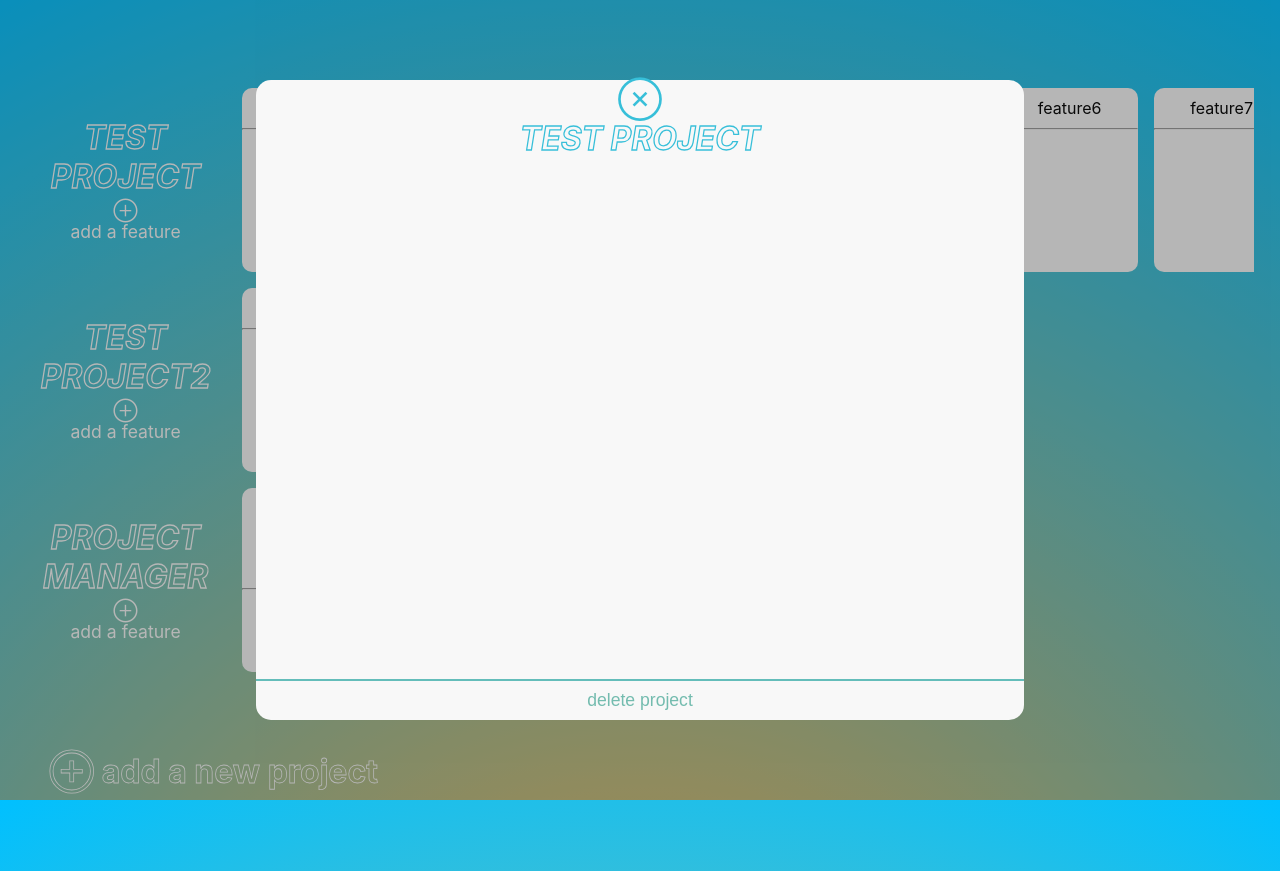
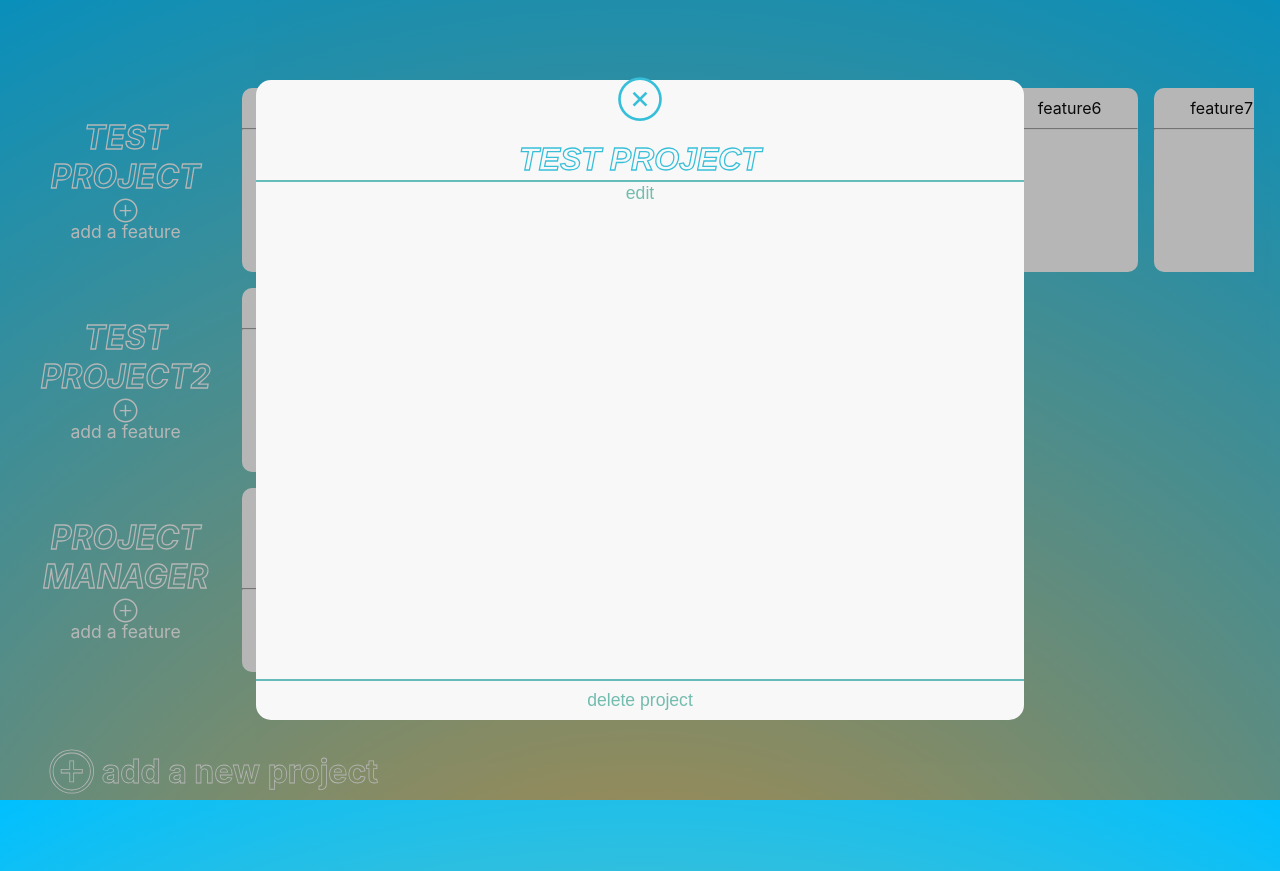
Before and after one commit to tootboi/React-ProjectManager, a React (Create React App) app: page / in a window 1280 px wide. Both pictures are taken after a click on the element "TEST PROJECT". Built offline with nearby package versions, Linux system fonts and the light colour scheme.

Commit message:
can now edit project titles

```diff
--- a/src/components/ProjectDetails.js
+++ b/src/components/ProjectDetails.js
@@ -10,8 +10,10 @@ const ProjectDetails = ({project}) => {
         // this line adds focus text input field of feature form. There is def a better way to do this.
         document.getElementById('featureForm'+project.id).children[0].children[2].children[0].focus();
     }
-    const deleteProject = (e) => {
+    const projectOverlay = (e) => {
         document.getElementById('projectOverlay'+project.id).style.display = 'block';
+        // this line adds focus text input field of project overlay. There is def a better way to do this.
+        document.getElementById('projectOverlay'+project.id).children[0].children[1].children[0].focus();
     }
     return (
         <div className="projectDetail">
@@ -25,7 +27,7 @@ const ProjectDetails = ({project}) => {
             </div>
             <div className='project'>
                 <div className="projectContainer">
-                    <div className='projectTitle' onClick={deleteProject}>{project.title}</div>
+                    <div className='projectTitle' onClick={projectOverlay}>{project.title}</div>
                     <div className='addFeature' onClick={addFeature}>
                         &oplus; <br/> add a feature
                     </div>
--- a/src/components/ProjectOverlay.js
+++ b/src/components/ProjectOverlay.js
@@ -3,9 +3,15 @@ import { ProjectContext } from '../contexts/ProjectContext';
 
 const ProjectOverlay = ({project}) => {
     const { dispatch } = useContext(ProjectContext);
+    const [title, setTitle] = useState(project.title);
 
     const overlayOff = (e) => {
         document.getElementById('projectOverlay'+project.id).style.display = 'none';
+    }
+    const handleEdit = (e) => {
+        e.preventDefault();
+        dispatch({type: 'EDIT_PROJECT', editProject: {title: title, id: project.id}});
+        overlayOff();
     }
     const handleSubmit = (e) => {
         e.preventDefault();
@@ -14,7 +20,11 @@ const ProjectOverlay = ({project}) => {
     return (
         <div className="overlay">
             <div className="closeBtn" onClick={overlayOff}>&otimes;</div>
-            <div className='projectTitle'>{ project.title }</div>
+            <form action="" onSubmit={handleEdit}  style={{position: 'relative'}}>
+                <input type="text" className='projectTitle' value={title}
+                    onChange={(e) => setTitle(e.target.value)} required style={{marginTop: '3.6%', fontSize: '2em', textAlign: 'center', color: '#37bfd9', WebkitTextFillColor: 'transparent', WebkitTextStroke: '.04em #37bfd9', cursor: 'auto'}}/>
+                <input type="submit" value="edit"/>
+            </form>
             <form action="" onSubmit={handleSubmit}>
                 <hr className="overlayHr"/>
                 <input type="submit" value="delete project"/>
--- a/src/reducers/projectReducer.js
+++ b/src/reducers/projectReducer.js
@@ -10,6 +10,18 @@ export const projectReducer = (state, action) => {
             }]
         case 'DELETE_PROJECT':
             return state.filter(project => project.id !== action.id)
+        case 'EDIT_PROJECT':
+            return state.map(project => {
+                if(project.id === action.editProject.id) {
+                    return project = {
+                        title: action.editProject.title,
+                        features: project.features,
+                        id: project.id
+                    }
+                } else {
+                    return project
+                }
+            })
         case 'ADD_FEATURE':
             return state.map(project => {
                 if(project.id === action.addFeature.projectId) {
@@ -36,7 +48,8 @@ export const projectReducer = (state, action) => {
                              } else {
                                  return feature
                              }
-                         })
+                         }),
+                         id: project.id
                      }
                 } else {
                     return project
```
